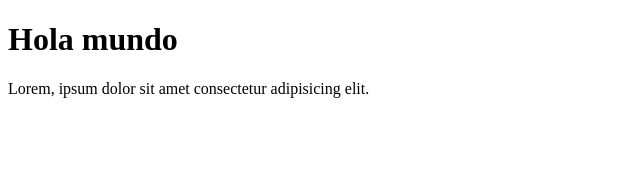
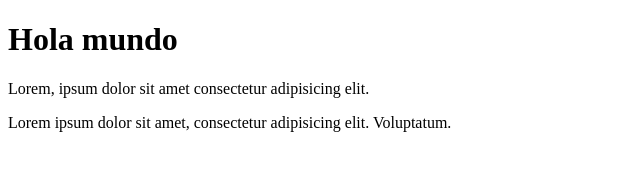
Before and after one commit to ecko777/proyectoHTML, a plain HTML site: page index.html in a window 1280 px wide. Shown: the whole page, without its empty margins (0-640 px from the left). Drawn offline with Linux system fonts and the light colour scheme.

Commit message:
add new change in body

```diff
--- a/index.html
+++ b/index.html
@@ -9,5 +9,6 @@
 <body>
     <h1>Hola mundo </h1>
     <p>Lorem, ipsum dolor sit amet consectetur adipisicing elit.</p>
+    <p>Lorem ipsum dolor sit amet, consectetur adipisicing elit. Voluptatum.</p>
 </body>
 </html>
```
